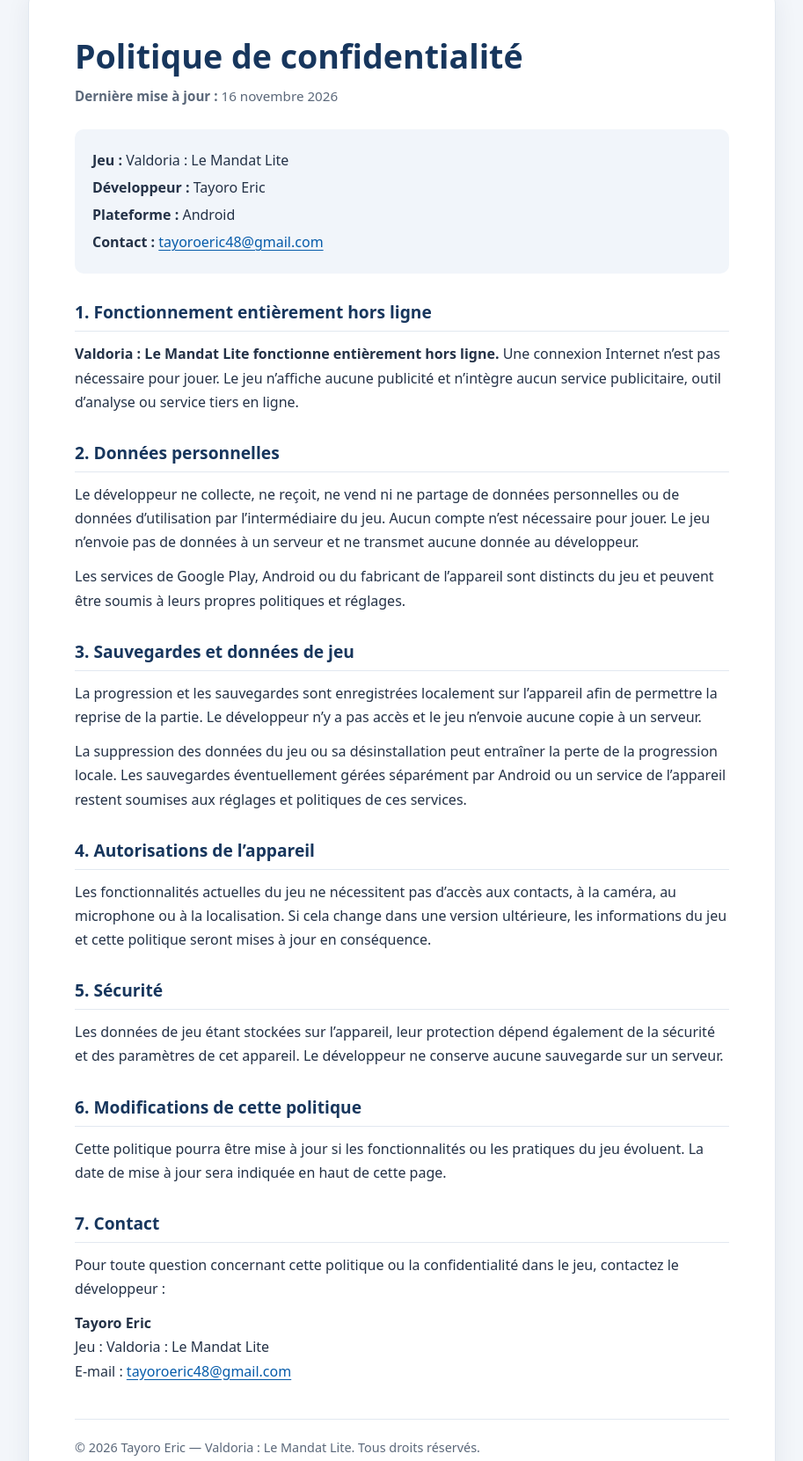
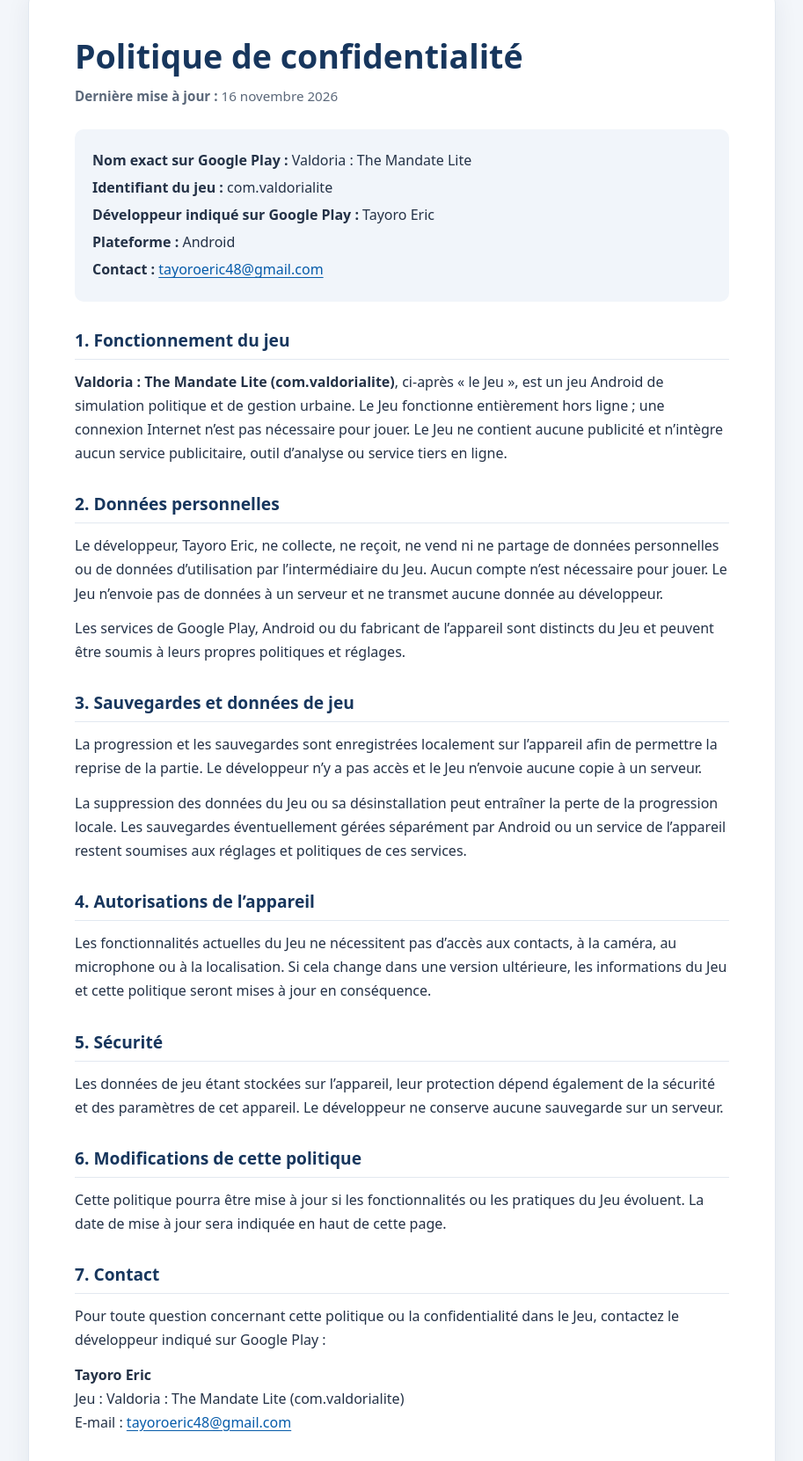
Before and after one commit to tayoroeric48-hue/valdoria-privacy, a plain HTML site: page index.html in a window 1280 px wide. Shown: the part 45-1706 px from the top of the page at 88% size, without its empty margins (183-1096 px from the left). Drawn offline with Linux system fonts and the light colour scheme.

Commit message:
Aligne la politique sur le nom exact Google Play Valdoria : The Mandate Lite

```diff
--- a/index.html
+++ b/index.html
@@ -3,38 +3,14 @@
 <head>
   <meta charset="UTF-8">
   <meta name="viewport" content="width=device-width, initial-scale=1">
-  <meta name="description" content="Politique de confidentialité de Valdoria : Le Mandat Lite, jeu Android entièrement hors ligne, sans publicité et sans collecte de données par le développeur.">
+  <meta name="description" content="Politique de confidentialité de Valdoria : The Mandate Lite (com.valdorialite), jeu Android hors ligne, sans publicité et sans collecte de données par le développeur Tayoro Eric.">
   <meta name="theme-color" content="#17365d">
-  <title>Politique de confidentialité — Valdoria : Le Mandat Lite</title>
+  <title>Politique de confidentialité — Valdoria : The Mandate Lite</title>
   <style>
-    :root {
-      color-scheme: light;
-      --ink: #243247;
-      --muted: #5b687a;
-      --blue: #17365d;
-      --line: #e2e8f0;
-      --surface: #fff;
-      --background: #f3f6fa;
-    }
+    :root { color-scheme: light; --ink: #243247; --muted: #5b687a; --blue: #17365d; --line: #e2e8f0; --surface: #fff; --background: #f3f6fa; }
     * { box-sizing: border-box; }
-    body {
-      margin: 0;
-      padding: 32px 16px;
-      background: var(--background);
-      color: var(--ink);
-      font-family: system-ui, -apple-system, BlinkMacSystemFont, "Segoe UI", sans-serif;
-      font-size: 16px;
-      line-height: 1.7;
-    }
-    main {
-      width: min(100%, 850px);
-      margin: 0 auto;
-      padding: clamp(24px, 6vw, 52px);
-      background: var(--surface);
-      border: 1px solid var(--line);
-      border-radius: 16px;
-      box-shadow: 0 8px 28px rgb(22 42 70 / 7%);
-    }
+    body { margin: 0; padding: 32px 16px; background: var(--background); color: var(--ink); font-family: system-ui, -apple-system, BlinkMacSystemFont, "Segoe UI", sans-serif; font-size: 16px; line-height: 1.7; }
+    main { width: min(100%, 850px); margin: 0 auto; padding: clamp(24px, 6vw, 52px); background: var(--surface); border: 1px solid var(--line); border-radius: 16px; box-shadow: 0 8px 28px rgb(22 42 70 / 7%); }
     h1, h2 { color: var(--blue); line-height: 1.3; }
     h1 { margin: 0 0 8px; font-size: clamp(1.8rem, 5vw, 2.35rem); }
     h2 { margin: 32px 0 10px; padding-bottom: 8px; border-bottom: 1px solid var(--line); font-size: 1.2rem; }
@@ -52,41 +28,42 @@
     <h1>Politique de confidentialité</h1>
     <p class="updated"><strong>Dernière mise à jour :</strong> 16 novembre 2026</p>
 
-    <section class="details" aria-label="Informations sur le jeu">
-      <p><strong>Jeu :</strong> Valdoria : Le Mandat Lite</p>
-      <p><strong>Développeur :</strong> Tayoro Eric</p>
+    <section class="details" aria-label="Identification du jeu et du développeur">
+      <p><strong>Nom exact sur Google Play :</strong> Valdoria : The Mandate Lite</p>
+      <p><strong>Identifiant du jeu :</strong> com.valdorialite</p>
+      <p><strong>Développeur indiqué sur Google Play :</strong> Tayoro Eric</p>
       <p><strong>Plateforme :</strong> Android</p>
       <p><strong>Contact :</strong> <a href="mailto:tayoroeric48@gmail.com">tayoroeric48@gmail.com</a></p>
     </section>
 
-    <h2>1. Fonctionnement entièrement hors ligne</h2>
-    <p><strong>Valdoria : Le Mandat Lite fonctionne entièrement hors ligne.</strong> Une connexion Internet n’est pas nécessaire pour jouer. Le jeu n’affiche aucune publicité et n’intègre aucun service publicitaire, outil d’analyse ou service tiers en ligne.</p>
+    <h2>1. Fonctionnement du jeu</h2>
+    <p><strong>Valdoria : The Mandate Lite (com.valdorialite)</strong>, ci-après « le Jeu », est un jeu Android de simulation politique et de gestion urbaine. Le Jeu fonctionne entièrement hors ligne ; une connexion Internet n’est pas nécessaire pour jouer. Le Jeu ne contient aucune publicité et n’intègre aucun service publicitaire, outil d’analyse ou service tiers en ligne.</p>
 
     <h2>2. Données personnelles</h2>
-    <p>Le développeur ne collecte, ne reçoit, ne vend ni ne partage de données personnelles ou de données d’utilisation par l’intermédiaire du jeu. Aucun compte n’est nécessaire pour jouer. Le jeu n’envoie pas de données à un serveur et ne transmet aucune donnée au développeur.</p>
-    <p>Les services de Google Play, Android ou du fabricant de l’appareil sont distincts du jeu et peuvent être soumis à leurs propres politiques et réglages.</p>
+    <p>Le développeur, Tayoro Eric, ne collecte, ne reçoit, ne vend ni ne partage de données personnelles ou de données d’utilisation par l’intermédiaire du Jeu. Aucun compte n’est nécessaire pour jouer. Le Jeu n’envoie pas de données à un serveur et ne transmet aucune donnée au développeur.</p>
+    <p>Les services de Google Play, Android ou du fabricant de l’appareil sont distincts du Jeu et peuvent être soumis à leurs propres politiques et réglages.</p>
 
     <h2>3. Sauvegardes et données de jeu</h2>
-    <p>La progression et les sauvegardes sont enregistrées localement sur l’appareil afin de permettre la reprise de la partie. Le développeur n’y a pas accès et le jeu n’envoie aucune copie à un serveur.</p>
-    <p>La suppression des données du jeu ou sa désinstallation peut entraîner la perte de la progression locale. Les sauvegardes éventuellement gérées séparément par Android ou un service de l’appareil restent soumises aux réglages et politiques de ces services.</p>
+    <p>La progression et les sauvegardes sont enregistrées localement sur l’appareil afin de permettre la reprise de la partie. Le développeur n’y a pas accès et le Jeu n’envoie aucune copie à un serveur.</p>
+    <p>La suppression des données du Jeu ou sa désinstallation peut entraîner la perte de la progression locale. Les sauvegardes éventuellement gérées séparément par Android ou un service de l’appareil restent soumises aux réglages et politiques de ces services.</p>
 
     <h2>4. Autorisations de l’appareil</h2>
-    <p>Les fonctionnalités actuelles du jeu ne nécessitent pas d’accès aux contacts, à la caméra, au microphone ou à la localisation. Si cela change dans une version ultérieure, les informations du jeu et cette politique seront mises à jour en conséquence.</p>
+    <p>Les fonctionnalités actuelles du Jeu ne nécessitent pas d’accès aux contacts, à la caméra, au microphone ou à la localisation. Si cela change dans une version ultérieure, les informations du Jeu et cette politique seront mises à jour en conséquence.</p>
 
     <h2>5. Sécurité</h2>
     <p>Les données de jeu étant stockées sur l’appareil, leur protection dépend également de la sécurité et des paramètres de cet appareil. Le développeur ne conserve aucune sauvegarde sur un serveur.</p>
 
     <h2>6. Modifications de cette politique</h2>
-    <p>Cette politique pourra être mise à jour si les fonctionnalités ou les pratiques du jeu évoluent. La date de mise à jour sera indiquée en haut de cette page.</p>
+    <p>Cette politique pourra être mise à jour si les fonctionnalités ou les pratiques du Jeu évoluent. La date de mise à jour sera indiquée en haut de cette page.</p>
 
     <h2>7. Contact</h2>
-    <p>Pour toute question concernant cette politique ou la confidentialité dans le jeu, contactez le développeur :</p>
+    <p>Pour toute question concernant cette politique ou la confidentialité dans le Jeu, contactez le développeur indiqué sur Google Play :</p>
     <p><strong>Tayoro Eric</strong><br>
-      Jeu : Valdoria : Le Mandat Lite<br>
+      Jeu : Valdoria : The Mandate Lite (com.valdorialite)<br>
       E-mail : <a href="mailto:tayoroeric48@gmail.com">tayoroeric48@gmail.com</a>
     </p>
 
-    <footer>© 2026 Tayoro Eric — Valdoria : Le Mandat Lite. Tous droits réservés.</footer>
+    <footer>© 2026 Tayoro Eric — Valdoria : The Mandate Lite. Tous droits réservés.</footer>
   </main>
 </body>
 </html>
```
Also changed, not shown: 1 other file.
